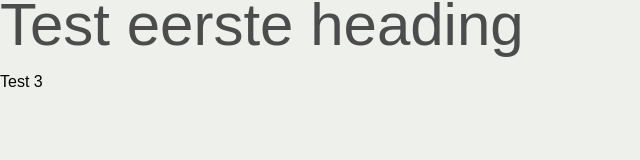
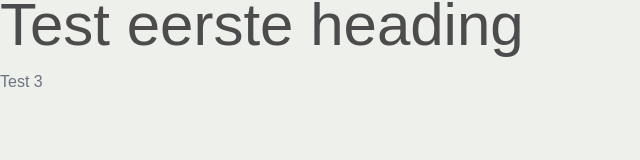
Before and after one commit to elevate-digital/skillswap, a Next.js app in the folder apps/web/: page / in a window 1280 px wide. Shown: the part 134-294 px from the top of the page, without its empty margins (0-640 px from the left). Built offline with nearby package versions, Linux system fonts and the light colour scheme; a web font is replaced by a local one.

Commit message:
fix: added extra styling/colors #7

```diff
--- a/apps/web/app/global.css
+++ b/apps/web/app/global.css
@@ -8,9 +8,13 @@
 :root {
     --primary-bg-color: #EEF0EB;
     --secondary-bg-color: #C3D9A5;
+    --third-bg-color: #fff;
     --primary-text-color: #4C4C4C;
     --secondary-text-color: #EEF0EB;
+    --third-text-color: #6B7280;
     --primary-highlight-color: #FF4B4B;
+    --secondary-highlight-color: #F3F7ED;
+    --third-highlight-color: #E9EFFD;
 
     --error-color: #DA0101;
     --succes-color: #007A52;
@@ -72,6 +76,12 @@ h6 {
     font-size: clamp(1.125rem, 1.0704rem + 0.2299vw, 1.25rem);
 }
 
+p {
+    font-size: 16px;
+    color: var(--third-text-color);
+    font-weight: var(--font-weight-r);
+}
+
 /* Focus state */
 *:focus-visible {
     outline: 3px dashed var(--primary-highlight-color);
```
